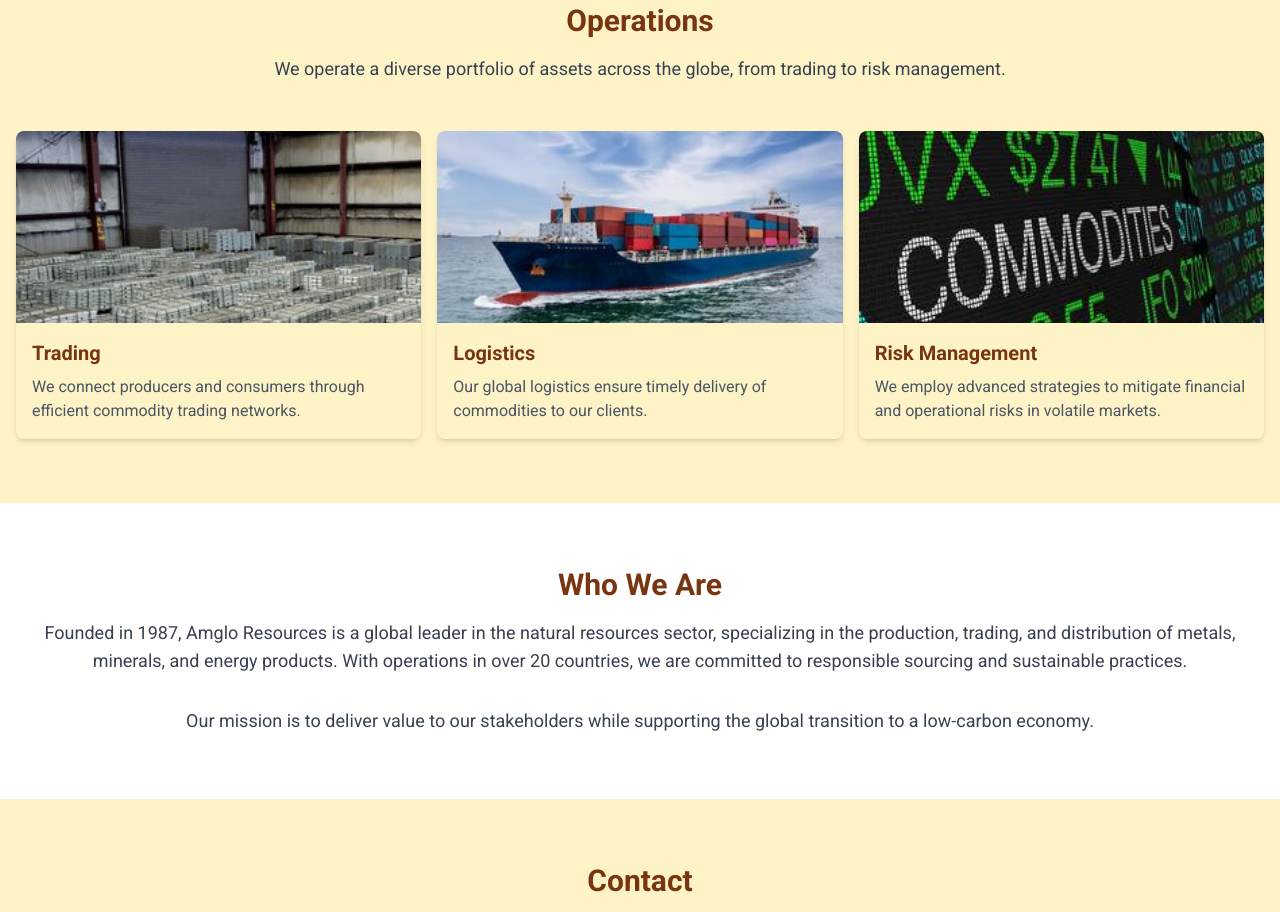
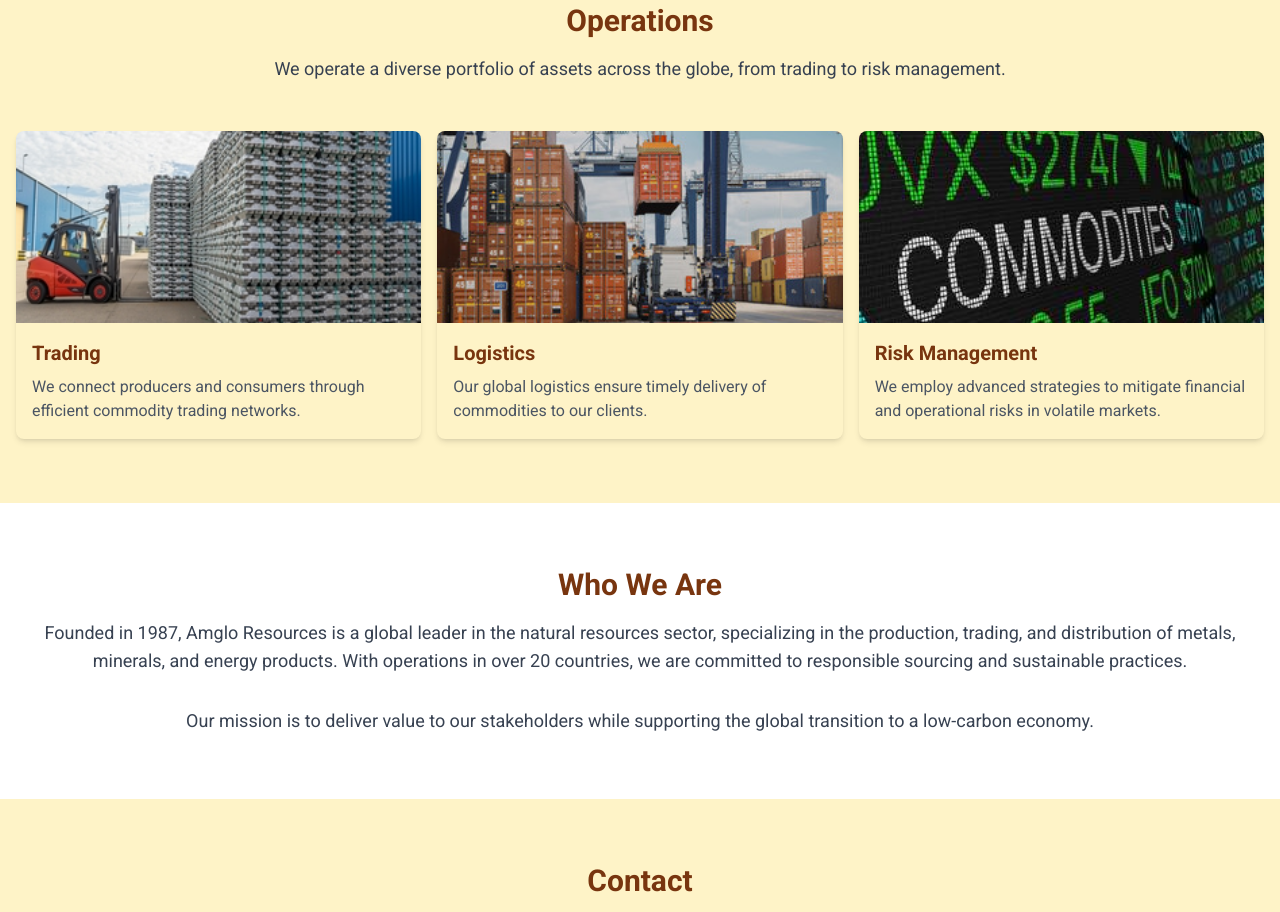
Before and after one commit to vishalamlani01/amglo-resources, a plain HTML site: page index.html in a window 1280 px wide. Shown: the part 1409-2321 px from the top of the page. Drawn offline with nearby package versions, Linux system fonts and the light colour scheme.

Commit message:
Update index.html

```diff
--- a/index.html
+++ b/index.html
@@ -151,14 +151,14 @@
             <p class="text-lg text-center mb-12 text-gray-700">We operate a diverse portfolio of assets across the globe, from trading to risk management.</p>
             <div class="grid grid-cols-1 md:grid-cols-3 gap-4">
                 <div class="operation-card bg-amber-100 rounded-lg shadow-md overflow-hidden">
-                    <img src="https://raw.githubusercontent.com/vishalamlani01/amglo-resources/refs/heads/main/trading.jpeg" class="w-full h-48 object-cover">
+                    <img src="https://raw.githubusercontent.com/vishalamlani01/amglo-resources/refs/heads/main/trading1-img.jpg" class="w-full h-48 object-cover">
                     <div class="p-4">
                         <h3 class="text-xl font-semibold mb-2 text-amber-900">Trading</h3>
                         <p class="text-gray-600">We connect producers and consumers through efficient commodity trading networks.</p>
                     </div>
                 </div>
                 <div class="operation-card bg-amber-100 rounded-lg shadow-md overflow-hidden">
-                    <img src="https://raw.githubusercontent.com/vishalamlani01/amglo-resources/refs/heads/main/logistics.jpg" class="w-full h-48 object-cover">
+                    <img src="https://raw.githubusercontent.com/vishalamlani01/amglo-resources/refs/heads/main/logistics-img.jpg" class="w-full h-48 object-cover">
                     <div class="p-4">
                         <h3 class="text-xl font-semibold mb-2 text-amber-900">Logistics</h3>
                         <p class="text-gray-600">Our global logistics ensure timely delivery of commodities to our clients.</p>
```
